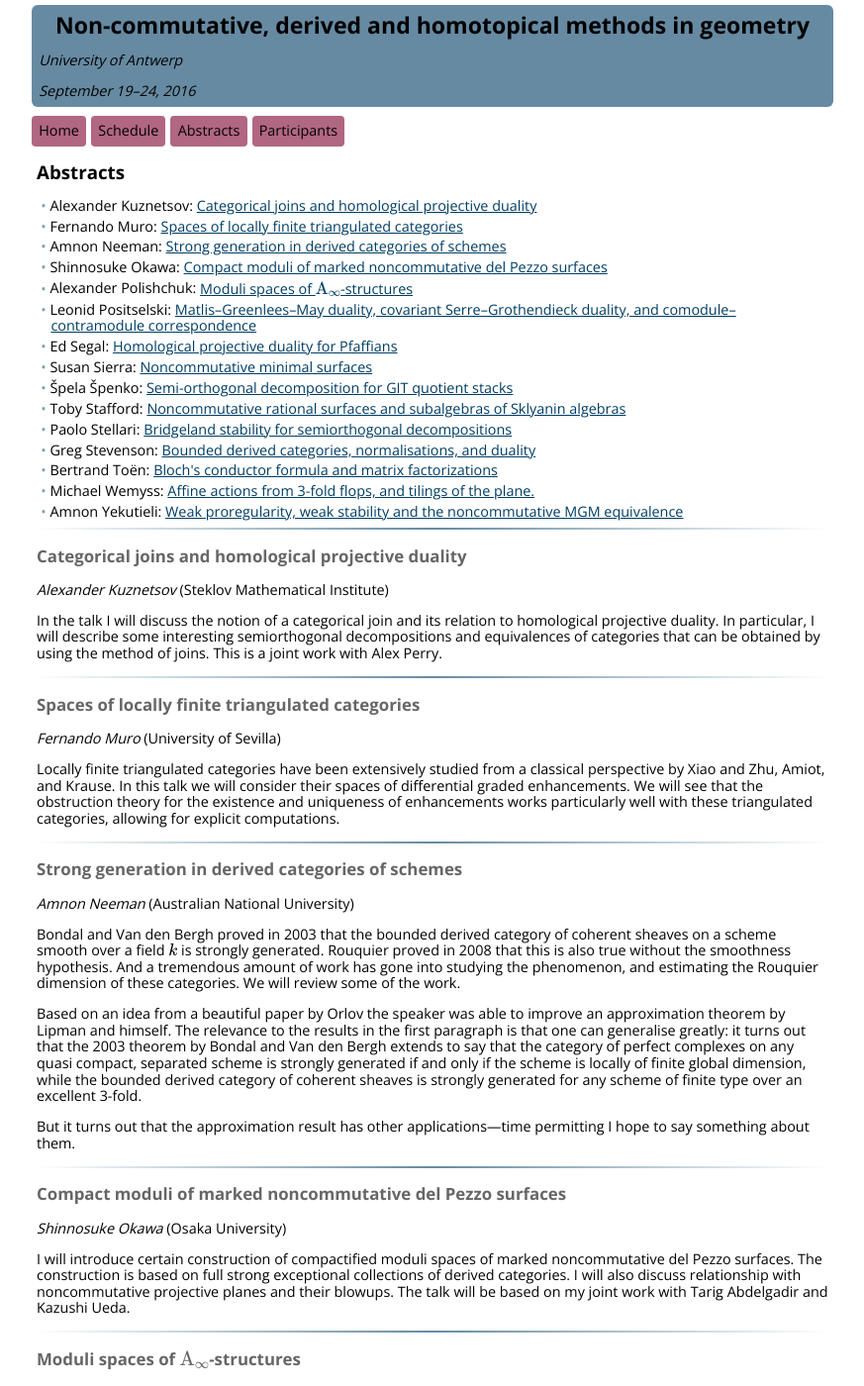
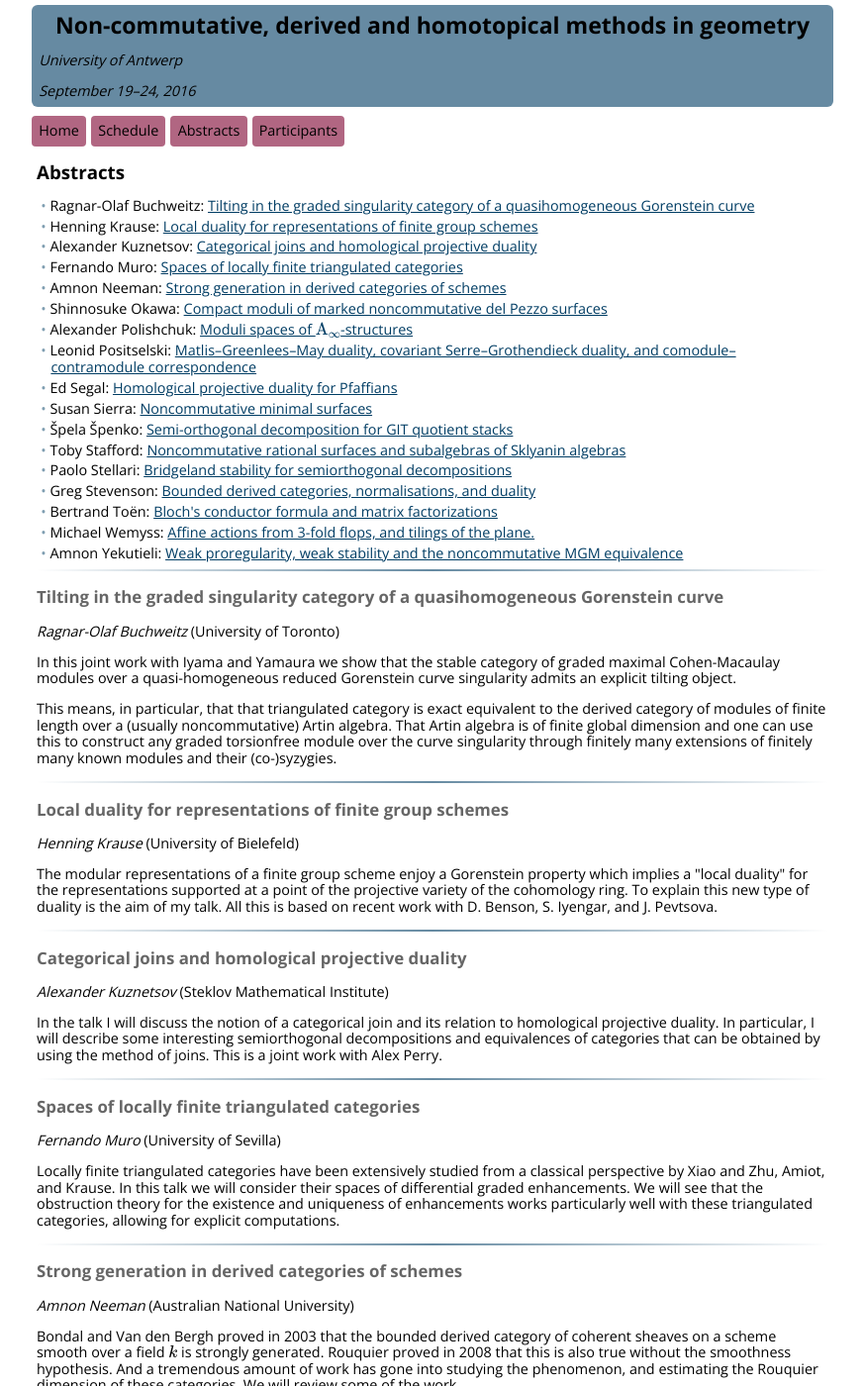
Before and after one commit to ncag-info/antwerp-2016, a Jekyll site: the page built from abstracts.html, in a window 1280 px wide and 1400 px high. Shown: the whole window at 99% size, without its empty margins (203-1076 px from the left). Built offline with Jekyll 4.4.1, drawn with Linux system fonts in a browser that asks for light colours; nearby versions of some CDN libraries; library files that are not in the unit come from our copies; formulas are drawn with MathJax 3; some of the changed text lies outside the part shown.

Commit message:
More talks

```diff
--- a/_data/talks.yml
+++ b/_data/talks.yml
@@ -1,3 +1,19 @@
+buchweitz:
+  title: Tilting in the graded singularity category of a quasihomogeneous Gorenstein curve
+  speaker: buchweitz
+  abstract: >
+    <p>In this joint work with Iyama and Yamaura we show that the stable category of graded maximal Cohen-Macaulay modules over a quasi-homogeneous reduced Gorenstein curve singularity admits an explicit tilting object.
+
+    <p>This means, in particular, that that triangulated category is exact equivalent to the derived category of modules of finite length over a (usually noncommutative) Artin algebra. That Artin algebra is of finite global dimension and one can use this to construct any graded torsionfree module over the curve singularity through finitely many extensions of finitely many known modules and their (co-)syzygies.
+
+
+krause:
+  title: Local duality for representations of finite group schemes
+  speaker: krause
+  abstract: >
+    <p>The modular representations of a finite group scheme enjoy a Gorenstein property which implies a "local duality" for the representations supported at a point of the projective variety of the cohomology ring. To explain this new type of duality is the aim of my talk. All this is based on recent work with D. Benson, S. Iyengar, and J. Pevtsova.
+
+
 kuznetsov:
   title: Categorical joins and homological projective duality
   speaker: kuznetsov
@@ -65,7 +81,8 @@ sierra:
 spenko:
   title: Semi-orthogonal decomposition for GIT quotient stacks
   speaker: spenko
-  abstract: We will present a semi-orthogonal decomposition of the derived category of a GIT quotient stack $\mathbf{D}(X/G)$ consisting of derived categories of coherent sheaves of rings on $X/\!/G$ which are locally of finite global dimension. This is joint work with Michel Van den Bergh.
+  abstract:
+    <p>We will present a semi-orthogonal decomposition of the derived category of a GIT quotient stack $\mathbf{D}(X/G)$ consisting of derived categories of coherent sheaves of rings on $X/\!/G$ which are locally of finite global dimension. This is joint work with Michel Van den Bergh.
 
 
 stafford:
@@ -81,7 +98,7 @@ stellari:
   title: Bridgeland stability for semiorthogonal decompositions
   speaker: stellari
   abstract: >
-    <p>Various interesting results concerning the geometry of smooth cubic threefolds point to the relevance of constructing Bridgeland stability conditions on semiorthogonal decompositions. We illustrate some of them with the aim of  introducing a new method to induce stability conditions on semiorthogonal decompositions. We prove that it provides Bridgeland stability conditions on the Kuznetsov component of the derived category of some Fano threefolds and cubic fourfolds. This is joint work in progress with Arend Bayer, Mart&iacute; Lahoz and Emanuele Macr&iacute;.
+    <p>Various interesting results concerning the geometry of smooth cubic threefolds point to the relevance of constructing Bridgeland stability conditions on semiorthogonal decompositions. We illustrate some of them with the aim of  introducing a new method to induce stability conditions on semiorthogonal decompositions. We prove that it provides Bridgeland stability conditions on the Kuznetsov component of the derived category of some Fano threefolds and cubic fourfolds. This is joint work in progress with Arend Bayer, Martí Lahoz and Emanuele Macrì.
 
 
 stevenson:
```
